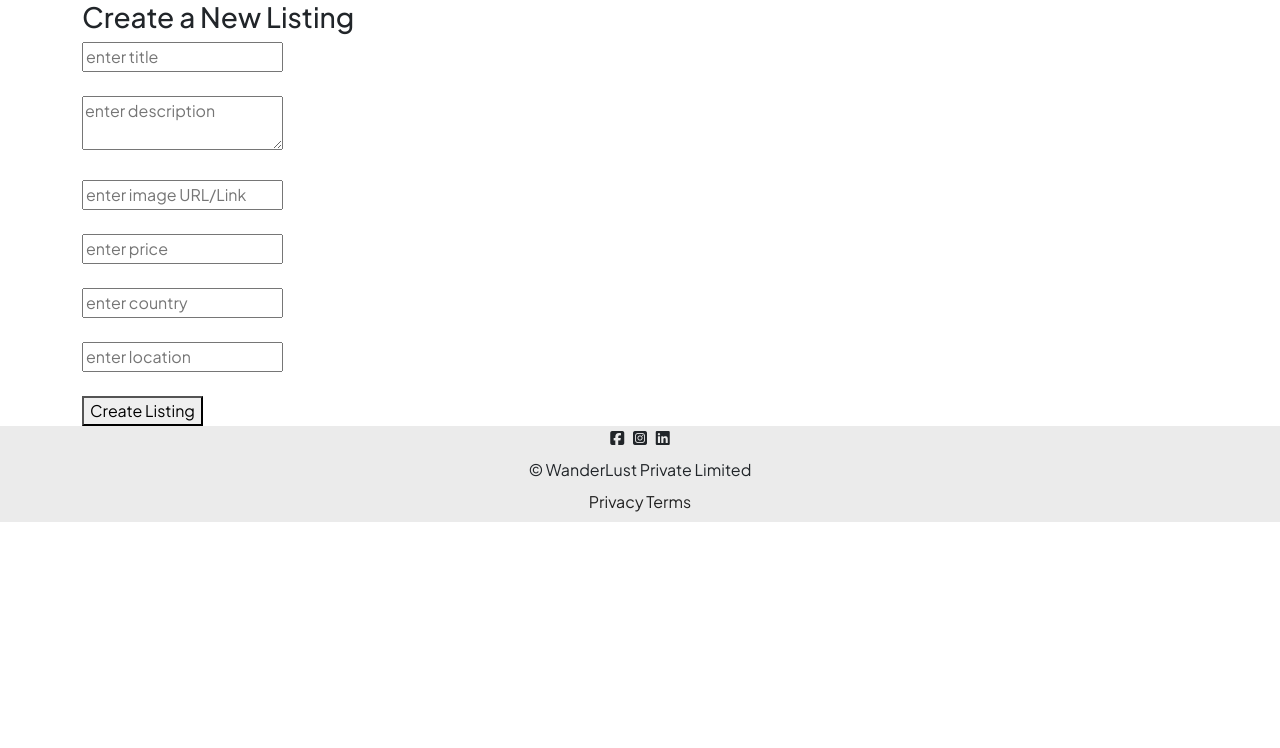
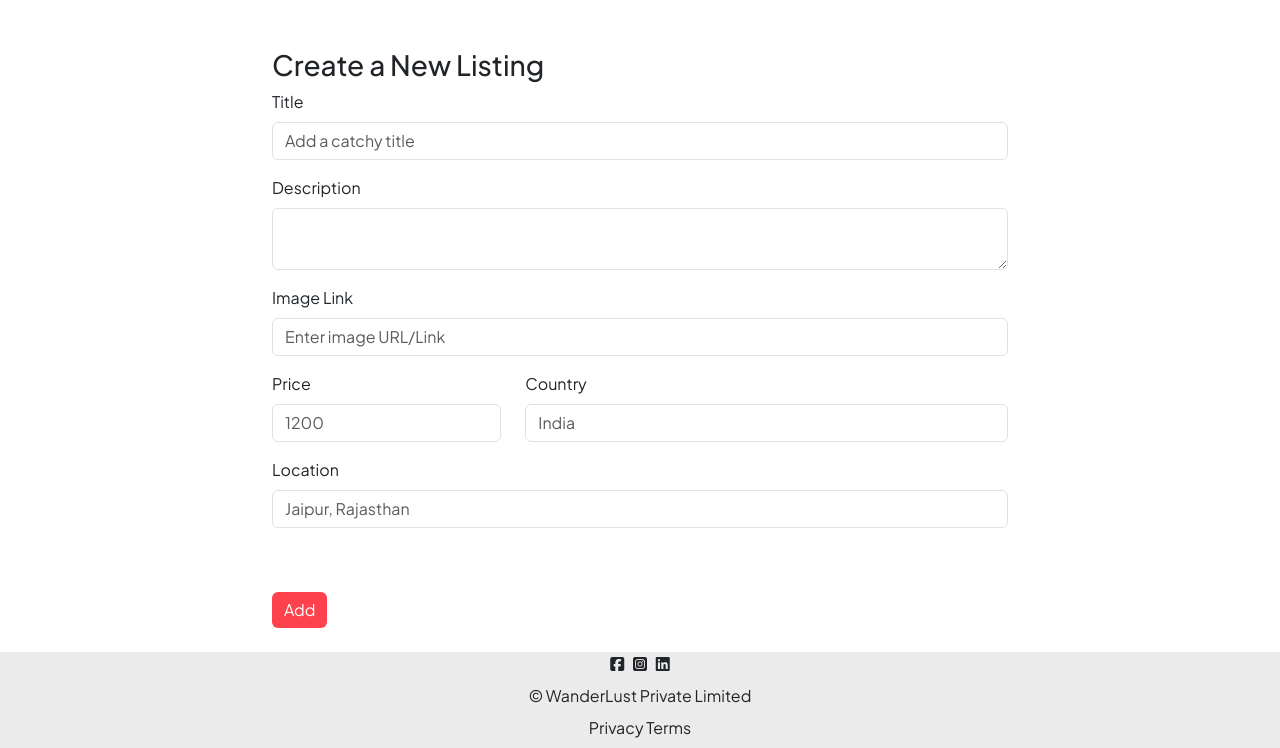
Before and after one commit to taslima864/FullStack-Learning, a Node server app: page /listings/new in a window 1280 px wide. Shown: the part 80-828 px from the top of the page. Before the commit the page ends 602 px from the top, so only its background shows below. Run offline with Node 20, Linux system fonts and the light colour scheme; some libraries are stand-ins or nearby versions.

Commit message:
Styling Edit Listing

```diff
--- a/Major Project/public/css/style.css
+++ b/Major Project/public/css/style.css
@@ -94,3 +94,9 @@ body {
   opacity: 0.2;
   background-color: white;
 }
+
+/* New page */
+.add-btn{
+  border: none !important;
+  background-color: #fe424d !important;
+}
--- a/Major Project/views/listings/new.ejs
+++ b/Major Project/views/listings/new.ejs
@@ -1,25 +1,77 @@
 <% layout("/layouts/boilerplate") %>
 
+<div class="row">
+  <div class="col-8 offset-2">
+    <br><br>
     <h3>Create a New Listing</h3>
     <form method="POST" action="/listings">
-      <input name="listing[title]" placeholder="enter title" type="text" />
-      <br />
-      <br />
-      <textarea name="listing[description]" placeholder="enter description"></textarea>
-      <br />
-      <br />
-      <input name="listing[image]" placeholder="enter image URL/Link" type="text" />
-      <br />
-      <br />
-      <input name="listing[price]" placeholder="enter price" type="number" />
-      <br />
-      <br />
-      <input name="listing[country]" placeholder="enter country" type="text" />
-      <br />
-      <br />
-      <input name="listing[location]" placeholder="enter location" type="text" />
-      <br />
-      <br />
-      <button type="submit">Create Listing</button>
+      <div class="mb-3">
+        <label for="title" class="form-label">Title</label>
+        <input
+          name="listing[title]"
+          placeholder="Add a catchy title"
+          type="text"
+          class="form-control"
+        />
+      </div>
+
+      <div class="mb-3">
+        <label for="description" class="form-label">Description</label>
+        <textarea
+          name="listing[description]"
+          placeholder="Enter description"
+          type="text"
+          class="form-control"
+        >
+        </textarea>
+      </div>
+
+      <div class="mb-3">
+        <label for="image" class="form-label">Image Link</label>
+        <input
+          name="listing[image]"
+          placeholder="Enter image URL/Link"
+          type="text"
+          class="form-control"
+        />
+      </div>
+
+      <div class="row">
+        <div class="mb-3 col-md-4">
+          <label for="price" class="form-label">Price</label>
+          <input
+            name="listing[price]"
+            placeholder="1200"
+            type="number"
+            class="form-control"
+          />
+        </div>
+
+        <div class="mb-3 col-md-8">
+          <label for="country" class="form-label">Country</label>
+          <input
+            name="listing[country]"
+            placeholder="India"
+            type="text"
+            class="form-control"
+          />
+        </div>
+      </div>
+
+      <div class="mb-3">
+        <label for="location" class="form-label">Location</label>
+        <input
+          name="listing[location]"
+          placeholder="Jaipur, Rajasthan"
+          type="text"
+          class="form-control"
+        />
+      </div>
+
+      <br /><br />
+      <button class="btn btn-dark add-btn " type="submit">Add</button>
+       <br /><br />
+
     </form>
-  </body>
+  </div>
+</div>
```
